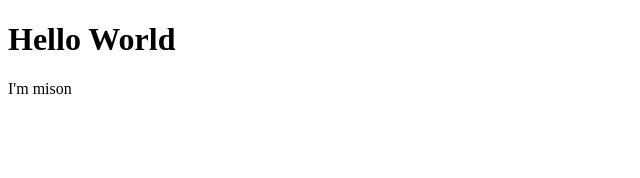
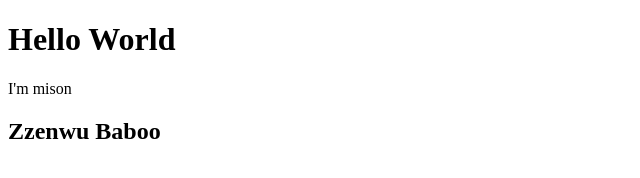
Before and after one commit to misonia/misonia.github.io, a plain HTML site: page index.html in a window 1280 px wide. Shown: the whole page, without its empty margins (0-640 px from the left). Drawn offline with Linux system fonts and the light colour scheme.

Commit message:
zzengwubaboo

```diff
--- a/index.html
+++ b/index.html
@@ -3,5 +3,6 @@
 <body>
 <h1>Hello World</h1>
 <p>I'm mison</p>
+<h2>Zzenwu Baboo</h2>
 </body>
 </html>
```
